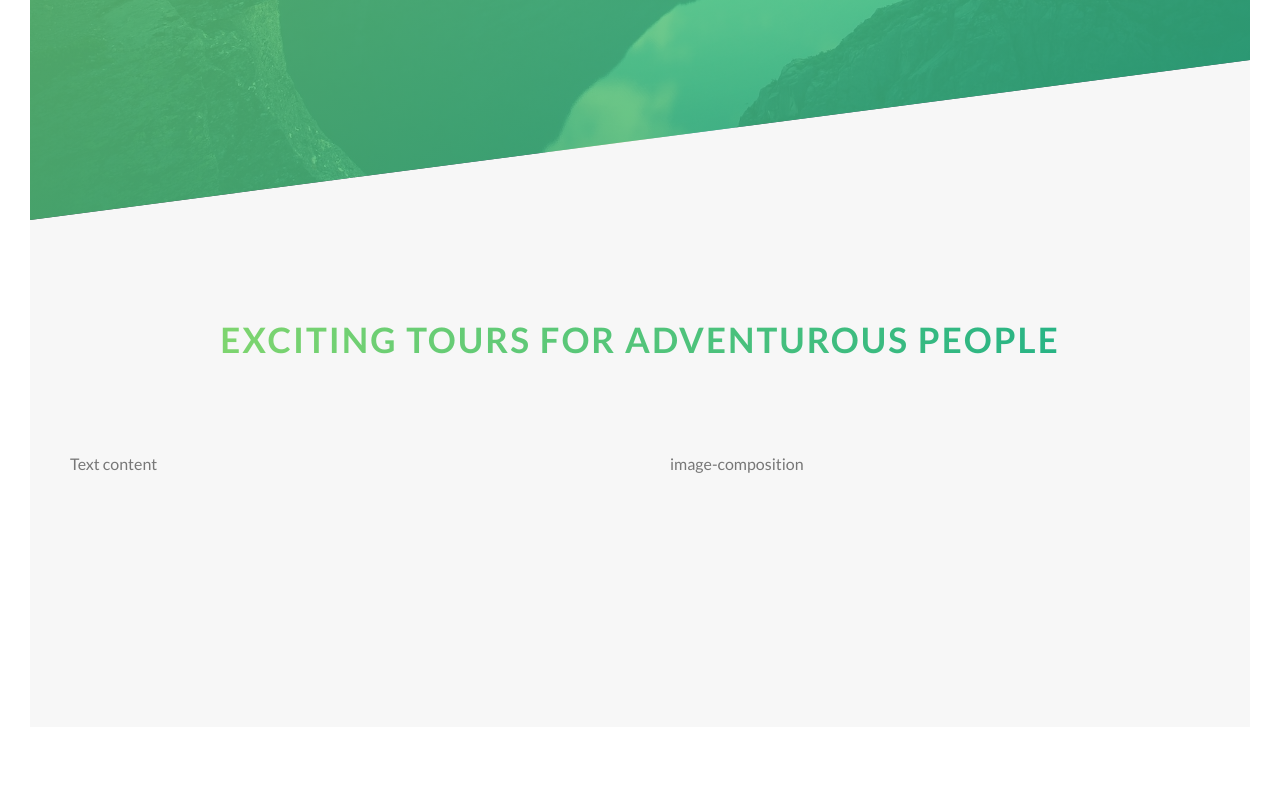
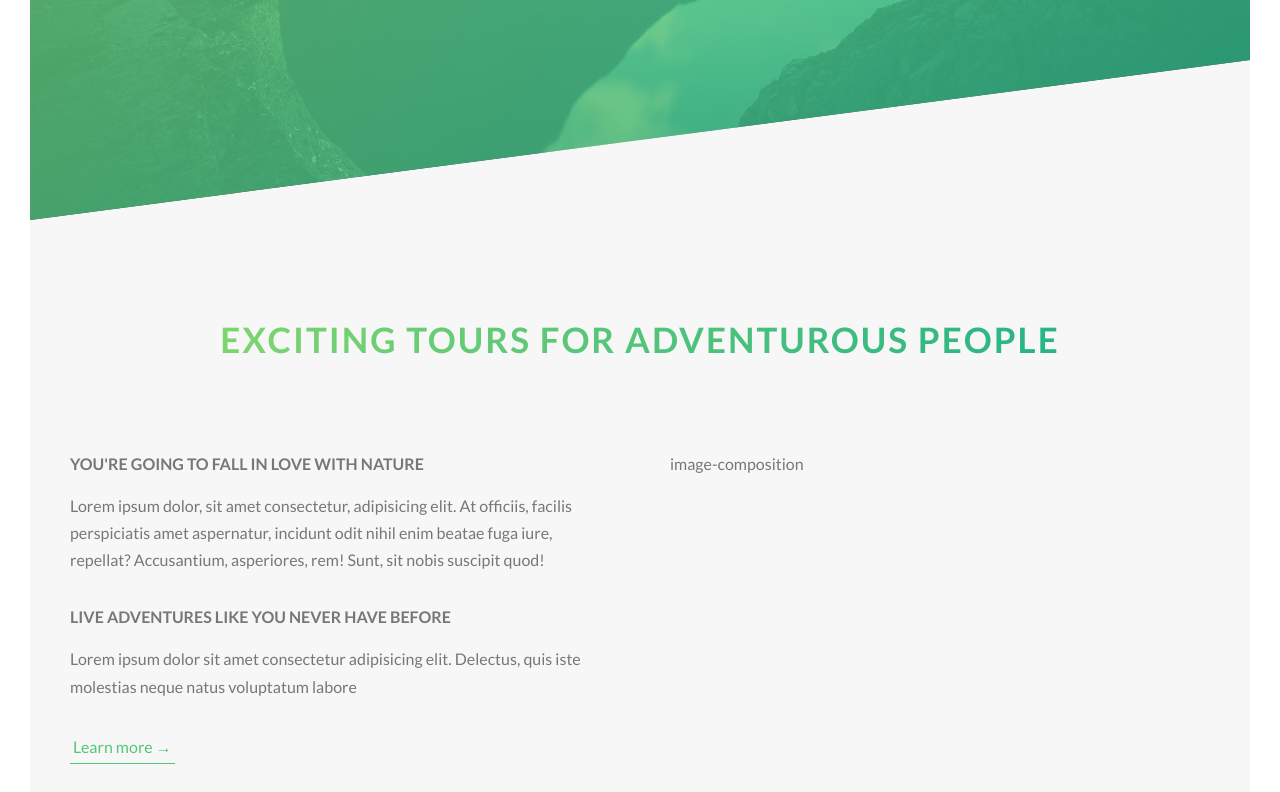
Before and after one commit to augustoqa/natours-css, a website: page index.html in a window 1280 px wide. Shown: the part 570-1362 px from the top of the page. Before the commit the page ends 1327 px from the top, so only its background shows below. Drawn offline with Linux system fonts and the light colour scheme.

Commit message:
Building the About Section - Part 2

```diff
--- a/index.html
+++ b/index.html
@@ -29,7 +29,7 @@
 
 	<main>
 		<section class="section-about">
-			<div class="u-center-text u-margin-bottom-8">
+			<div class="u-center-text u-margin-bottom-big">
 				<h2 class="heading-secondary">
 					Exciting tours for adventurous people
 				</h2>
@@ -37,7 +37,17 @@
 
 			<div class="row">
 				<div class="col-1-of-2">
-					Text content
+					<h3 class="heading-tertiary u-margin-bottom-small">You're going to fall in love with nature</h3>
+					<div class="paragraph">
+						Lorem ipsum dolor, sit amet consectetur, adipisicing elit. At officiis, facilis perspiciatis amet aspernatur, incidunt odit nihil enim beatae fuga iure, repellat? Accusantium, asperiores, rem! Sunt, sit nobis suscipit quod!
+					</div>
+
+					<h3 class="heading-tertiary u-margin-bottom-small">Live adventures like you never have before</h3>
+					<div class="paragraph">
+						Lorem ipsum dolor sit amet consectetur adipisicing elit. Delectus, quis iste molestias neque natus voluptatum labore
+					</div>
+
+					<a href="#" class="btn-text">Learn more &rarr;</a>
 				</div>
 				<div class="col-1-of-2">
 					image-composition
--- a/sass/abstract/_variables.scss
+++ b/sass/abstract/_variables.scss
@@ -8,6 +8,9 @@ $color-grey-dark: #777;
 $color-white: #fff;
 $color-black: #000;
 
+// FONT
+$default-font-size: 1.6rem;
+
 // GRID
 $grid-width: 114rem;
 $gutter-vertical: 8rem;
--- a/sass/base/_typography.scss
+++ b/sass/base/_typography.scss
@@ -51,3 +51,17 @@ body {
 		text-shadow: .5rem 1rem 2rem rgba($color-black, .2);
 	}
 }
+
+.heading-tertiary {
+	font-size: $default-font-size;
+	font-weight: 700;
+	text-transform: uppercase;
+}
+
+.paragraph {
+	font-size: $default-font-size;
+
+	&:not(:last-child) {
+		margin-bottom: 3rem;
+	}
+}
--- a/sass/base/_utilities.scss
+++ b/sass/base/_utilities.scss
@@ -1,3 +1,5 @@
 .u-center-text { text-align: center; }
 
-.u-margin-bottom-8 { margin-bottom: 8rem; }
+.u-margin-bottom-small { margin-bottom: 1.5rem; }
+.u-margin-bottom-medium { margin-bottom: 4rem; }
+.u-margin-bottom-big { margin-bottom: 8rem; }
--- a/sass/components/_button.scss
+++ b/sass/components/_button.scss
@@ -8,6 +8,7 @@
 		border-radius: 10rem;
 		transition: all .2s;
 		position: relative;
+		font-size: $default-font-size;
 	}
 
 
@@ -53,3 +54,28 @@
 		animation-fill-mode: backwards;
 	}
 }
+
+.btn-text {
+	&:link,
+	&:visited {
+		font-size: $default-font-size;
+		color: $color-primary;
+		display: inline-block;
+		text-decoration: none;
+		border-bottom: 1px solid $color-primary;
+		padding: 3px;
+		transition: all .2s;
+	}
+
+	&:hover {
+		background-color: $color-primary;
+		color: $color-white;
+		box-shadow: 0 1rem 2rem rgba($color-black, .15);
+		transform: translateY(-2px);
+	}
+
+	&:active {
+		box-shadow: 0 .5rem 1rem rgba($color-black, .15);
+		transform: translateY(0);
+	}
+}
```
Also changed, not shown: css/style.css.
